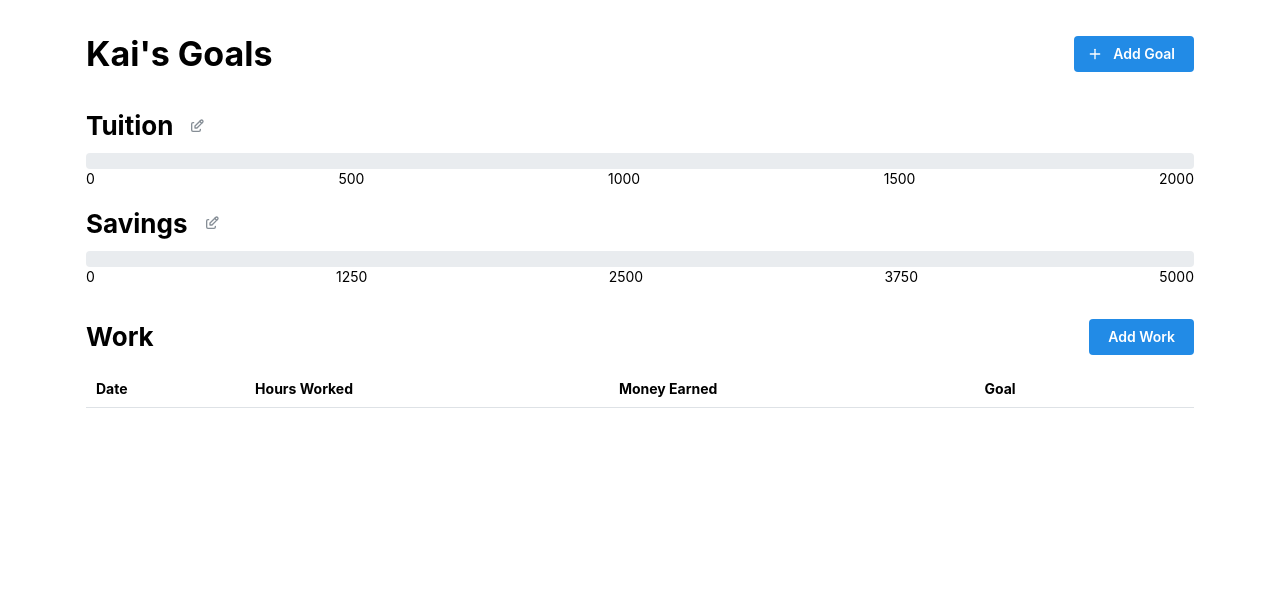
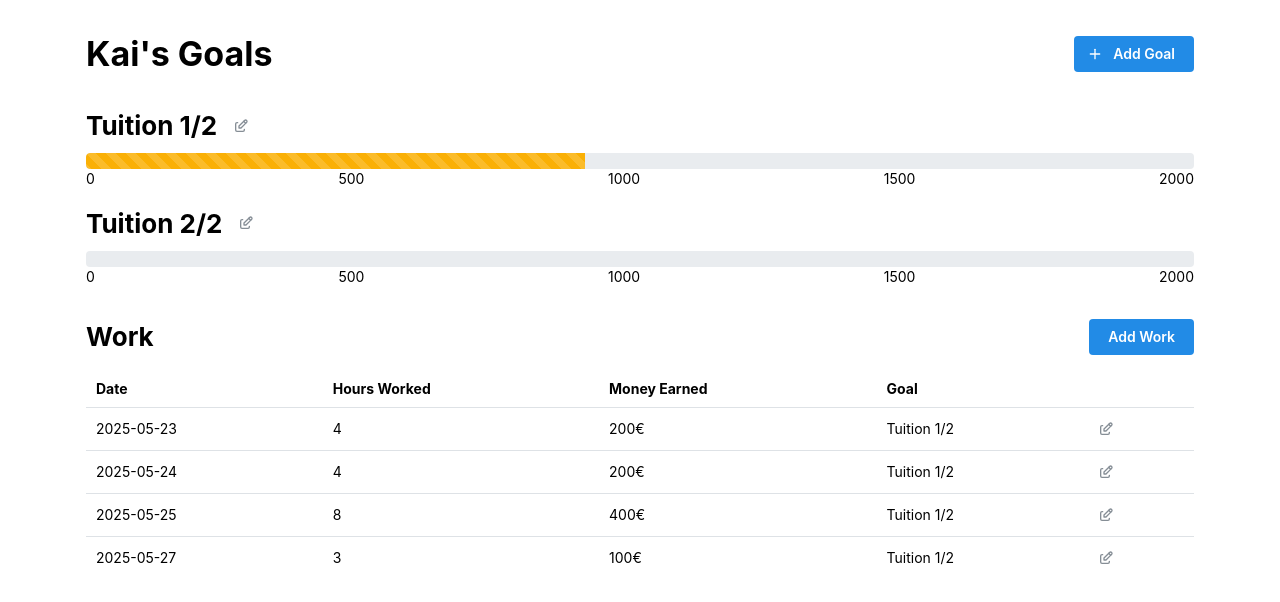
Before and after one commit to KaiSrdoc/work-app, a Next.js app: page / in a window 1280 px wide. Shown: the top 602 px of the page. Built offline with nearby package versions, Linux system fonts and the light colour scheme.

Commit message:
feat: initial data

```diff
--- a/app/work.store.ts
+++ b/app/work.store.ts
@@ -33,10 +33,42 @@ interface WorkStore {
   closeGoalForm: () => void;
 }
 
+const initialGoals: Goal[] = [
+  { id: "tuition-1-2", title: "Tuition 1/2", total: 2000 },
+  { id: "tuition-2-2", title: "Tuition 2/2", total: 2000 },
+];
+
+const initialWorkEntries: WorkEntry[] = [
+  {
+    date: "2025-05-23",
+    hoursWorked: 4,
+    moneyEarned: 200,
+    goalId: "tuition-1-2",
+  },
+  {
+    date: "2025-05-24",
+    hoursWorked: 4,
+    moneyEarned: 200,
+    goalId: "tuition-1-2",
+  },
+  {
+    date: "2025-05-25",
+    hoursWorked: 8,
+    moneyEarned: 400,
+    goalId: "tuition-1-2",
+  },
+  {
+    date: "2025-05-27",
+    hoursWorked: 3,
+    moneyEarned: 100,
+    goalId: "tuition-1-2",
+  },
+];
+
 export const useWorkStore = create<WorkStore>()(
   persist(
     (set) => ({
-      workEntries: [],
+      workEntries: initialWorkEntries,
       addWorkEntry: (entry) =>
         set((state) => ({
           workEntries: [...state.workEntries, entry],
@@ -63,10 +95,7 @@ export const useWorkStore = create<WorkStore>()(
           isEntryFormOpen: false,
           workEntryEditingIndex: null,
         }),
-      goals: [
-        { id: "tuition", title: "Tuition", total: 2000 },
-        { id: "savings", title: "Savings", total: 5000 },
-      ],
+      goals: initialGoals,
       addGoal: (goal) =>
         set((state) => ({
           goals: [...state.goals, goal],
```
Also changed, not shown: 1 other file (tests, documents, lock files or other folders).
